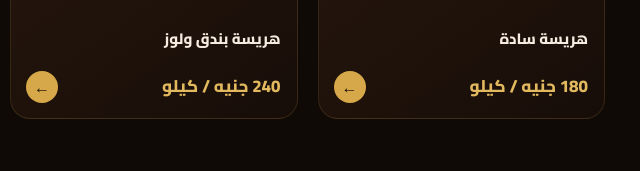
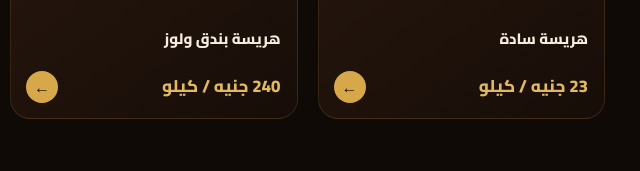
Before and after one commit to modystar334/elhalaby, a plain HTML site: page index.html in a window 1280 px wide. Shown: the part 1209-1380 px from the top of the page, 640-1280 px from the left. Drawn offline with nearby package versions, Linux system fonts and the light colour scheme.

Commit message:
Update index.html

```diff
--- a/index.html
+++ b/index.html
@@ -1012,7 +1012,7 @@ const categories = [
   {
     name:"🍯 الهريسة",
     products:[
-      {id:1,name:"هريسة سادة",price:180,weighted:true},
+      {id:1,name:"هريسة سادة",price:23,weighted:true},
       {id:2,name:"هريسة بندق ولوز",price:240,weighted:true},
       {id:4,name:"قطعة قشطة",price:15,weighted:false}
     ]
```
